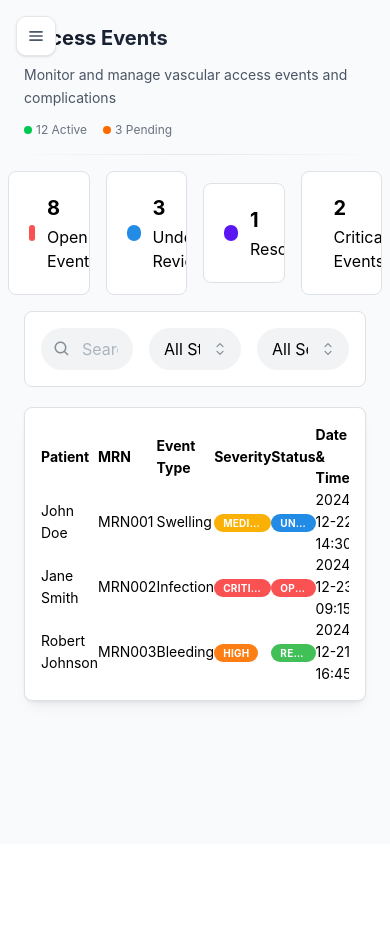
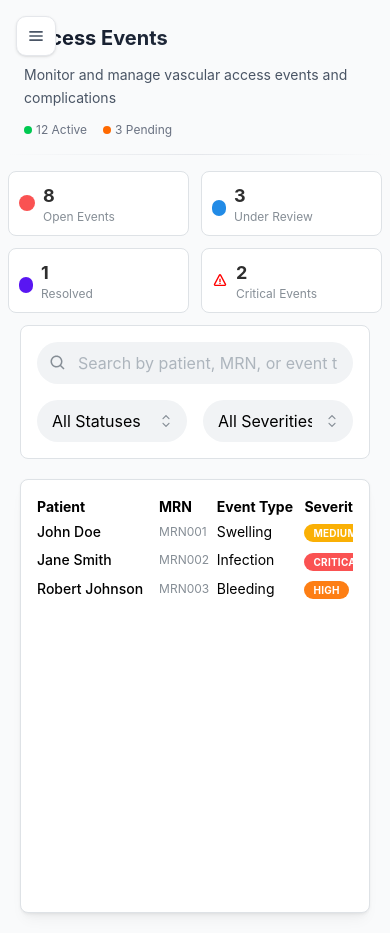
Before and after one commit to kibochamark/tac-client, a Next.js app: page /dashboard/events in a window 390 px wide. Before the commit the page ends 844 px from the top, so only its background shows below. Built offline with nearby package versions, Linux system fonts and the light colour scheme.

Commit message:
refactor: enhance event components layout and styling using Mantine for improved responsiveness and visual consistency

```diff
--- a/src/components/events/event-filters.tsx
+++ b/src/components/events/event-filters.tsx
@@ -1,10 +1,10 @@
-import { Group, Paper, Select, TextInput } from '@mantine/core'
+import { Group, Paper, Select, Stack, TextInput } from '@mantine/core'
 import { BiSearch } from 'react-icons/bi'
 
 const EventFilters = () => {
   return (
     <Paper withBorder p="md" radius="md">
-      <Group grow>
+      <Stack gap="md">
         <TextInput
           placeholder="Search by patient, MRN, or event type..."
           leftSection={<BiSearch size={18} />}
@@ -12,6 +12,8 @@ const EventFilters = () => {
           size="md"
           variant="filled"
         />
+
+        <Group grow>
           <Select
             data={['All Statuses', 'Open', 'Under Review', 'Resolved']}
             defaultValue="All Statuses"
@@ -27,6 +29,7 @@ const EventFilters = () => {
             variant="filled"
           />
         </Group>
+      </Stack>
     </Paper>
   )
 }
--- a/src/components/events/event-table.tsx
+++ b/src/components/events/event-table.tsx
@@ -1,4 +1,4 @@
-import { ActionIcon, Badge, Paper, ScrollArea, Table } from '@mantine/core'
+import { ActionIcon, Badge, Paper, ScrollArea, Table, Text } from '@mantine/core'
 import { Dispatch, FC, SetStateAction } from 'react'
 import { BsEye } from 'react-icons/bs'
 
@@ -23,10 +23,13 @@ interface EventTableProps {
 const EventTable: FC<EventTableProps> = ({ events, scrolled, setScrolled, onEventSelect }) => {
   return (
     <Paper radius="md" shadow="sm" p="md" withBorder>
-      <ScrollArea onScrollPositionChange={({ y }) => setScrolled(y !== 0)}>
-        <Table striped highlightOnHover verticalSpacing="sm">
+      <ScrollArea
+        h={{ base: 400, sm: 300 }}
+        onScrollPositionChange={({ y }) => setScrolled(y !== 0)}
+      >
+        <Table striped highlightOnHover verticalSpacing="sm" style={{ minWidth: 900 }}>
           <thead>
-            <tr className={`text-left bg-white z-20 p-4 ${scrolled ? 'sticky top-0' : ''}`}>
+            <tr className={`text-left bg-white z-20 ${scrolled ? 'sticky top-0' : ''}`}>
               <th>Patient</th>
               <th>MRN</th>
               <th>Event Type</th>
@@ -41,9 +44,15 @@ const EventTable: FC<EventTableProps> = ({ events, scrolled, setScrolled, onEven
           <tbody>
             {events.map((event) => (
               <tr key={event.mrn}>
-                <td>{event.patient}</td>
-                <td>{event.mrn}</td>
-                <td>{event.eventType}</td>
+                <td>
+                  <Text size="sm" fw={500}>{event.patient}</Text>
+                </td>
+                <td>
+                  <Text size="xs" c="dimmed">{event.mrn}</Text>
+                </td>
+                <td>
+                  <Text size="sm">{event.eventType}</Text>
+                </td>
                 <td>
                   <Badge
                     color={
@@ -68,9 +77,15 @@ const EventTable: FC<EventTableProps> = ({ events, scrolled, setScrolled, onEven
                     {event.status}
                   </Badge>
                 </td>
-                <td>{event.date} {event.time}</td>
-                <td>{event.reportedBy}</td>
-                <td>{event.assignedTo}</td>
+                <td>
+                  <Text size="sm">{event.date} {event.time}</Text>
+                </td>
+                <td>
+                  <Text size="sm">{event.reportedBy}</Text>
+                </td>
+                <td>
+                  <Text size="sm">{event.assignedTo}</Text>
+                </td>
                 <td>
                   <ActionIcon variant="light" color="blue" radius="xl" onClick={() => onEventSelect(event)}>
                     <BsEye size={18} />
--- a/src/components/events/events-list.tsx
+++ b/src/components/events/events-list.tsx
@@ -1,15 +1,23 @@
-import { Badge, Group } from '@mantine/core'
+import { Badge, Grid } from '@mantine/core'
 import { BiError } from 'react-icons/bi'
 import EventStatCard from './eventstats'
 
 const EventList = () => {
   return (
-    <Group grow mt="md">
-      <EventStatCard name="Open Events" count={8} icon={<Badge size='xs' circle color='red' />} />
-      <EventStatCard name="Under Review" count={3} icon={<Badge size='xs' color='blue' />} />
-      <EventStatCard name="Resolved" count={1} icon={<Badge size='xs' />} />
-      <EventStatCard name="Critical Events" count={2} icon={<BiError color='red' />} iconColor='red' />
-    </Group>
+    <Grid mt="md" gutter="sm">
+      <Grid.Col span={{ base: 6, sm: 3 }}>
+        <EventStatCard name="Open Events" count={8} icon={<Badge size='xs' circle color='red' />} />
+      </Grid.Col>
+      <Grid.Col span={{ base: 6, sm: 3 }}>
+        <EventStatCard name="Under Review" count={3} icon={<Badge size='xs' color='blue' />} />
+      </Grid.Col>
+      <Grid.Col span={{ base: 6, sm: 3 }}>
+        <EventStatCard name="Resolved" count={1} icon={<Badge size='xs' />} />
+      </Grid.Col>
+      <Grid.Col span={{ base: 6, sm: 3 }}>
+        <EventStatCard name="Critical Events" count={2} icon={<BiError color='red' />} iconColor='red' />
+      </Grid.Col>
+    </Grid>
   )
 }
 
--- a/src/components/events/events-page.tsx
+++ b/src/components/events/events-page.tsx
@@ -121,12 +121,13 @@ const EventsPage = () => {
       <DashboardHeader
         username="Access Events"
         description="Monitor and manage vascular access events and complications"
+        notificationCount={3}
       />
 
       {/* Stats cards */}
       <EventList />
 
-      <Stack p="md" gap="lg">
+      <Stack p={{ base: 'sm', sm: 'md' }} gap="lg">
         {/* Filters */}
         <EventFilters />
 
--- a/src/components/events/eventstats.tsx
+++ b/src/components/events/eventstats.tsx
@@ -18,12 +18,16 @@ const EventStatCard: FC<EventStatCardProps> = ({
   const displayIcon = icon ?? <BiDotsVerticalRounded color={iconColor} size={12} />;
 
   return (
-    <Card withBorder radius="md" >
-      <Flex justify={'flex-start'} gap={12} align="center" p={4}>
-        {displayIcon}
-        <div>
-          <Text fw={700} size='xl'>{count}</Text>
-          <Text>{name}</Text>
+    <Card withBorder radius="md" p={{ base: 'xs', sm: 'sm' }}>
+      <Flex justify={'flex-start'} gap={{ base: 8, sm: 12 }} align="center">
+        <div style={{ flexShrink: 0 }}>
+          {displayIcon}
+        </div>
+        <div style={{ minWidth: 0, flex: 1 }}>
+          <Text fw={700} size="lg" c="dark">{count}</Text>
+          <Text size="xs" c="dimmed" style={{ lineHeight: 1.2 }}>
+            {name}
+          </Text>
         </div>
       </Flex>
     </Card>
```
Lines whose indentation alone changed are shown as unchanged.
